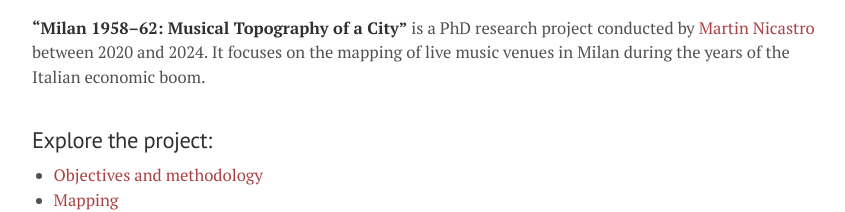
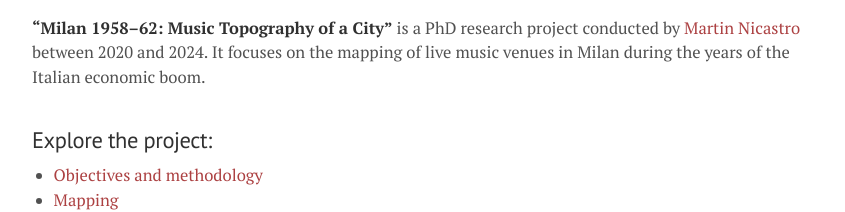
Before and after one commit to musictopography/musictopography.github.io, a Jekyll site: the page built from index.md, in a window 1280 px wide. Shown: the part 747-959 px from the top of the page, without its empty margins (203-1048 px from the left). Built offline with Jekyll 4.4.1, drawn with Linux system fonts in a browser that asks for light colours.

Commit message:
Update index.md

```diff
--- a/index.md
+++ b/index.md
@@ -11,7 +11,7 @@ title: Home
 
 <div class="home-intro">
   <p>
-    <strong>“Milan 1958–62: Musical Topography of a City”</strong> is a PhD research project conducted by
+    <strong>“Milan 1958–62: Music Topography of a City”</strong> is a PhD research project conducted by
     <a href="https://www.martinnicastro.com/" target="_blank" rel="noopener noreferrer">Martin Nicastro</a>
     between 2020 and 2024. It focuses on the mapping of live music venues in Milan during the years of the Italian economic boom.
   </p>
```
